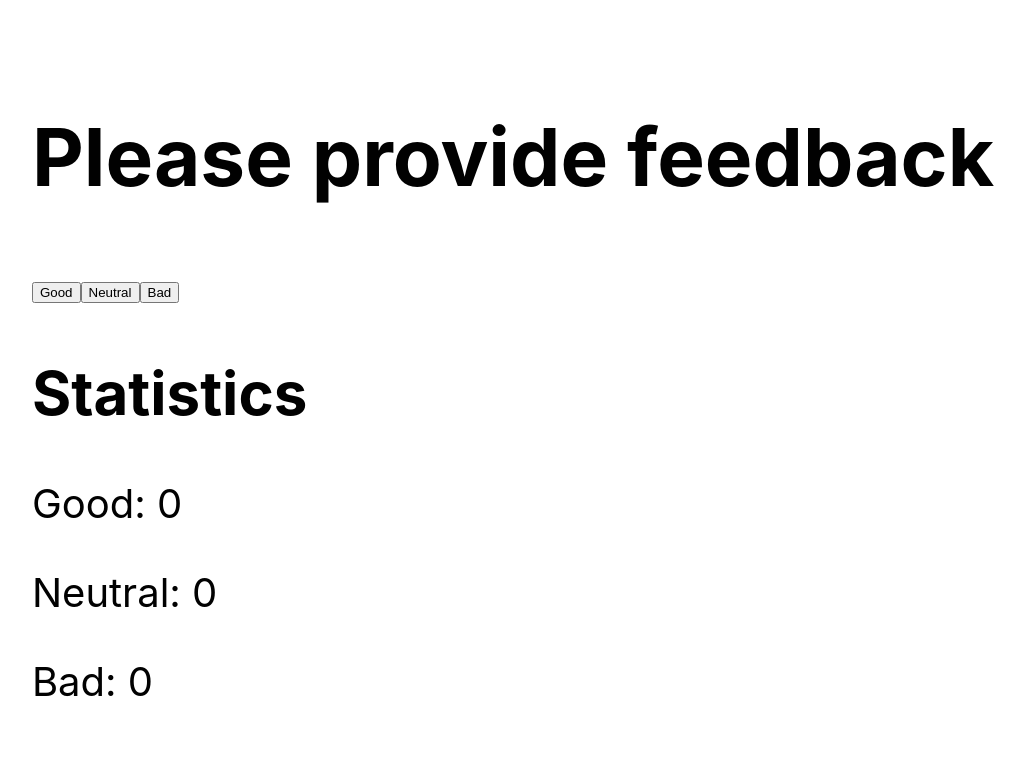
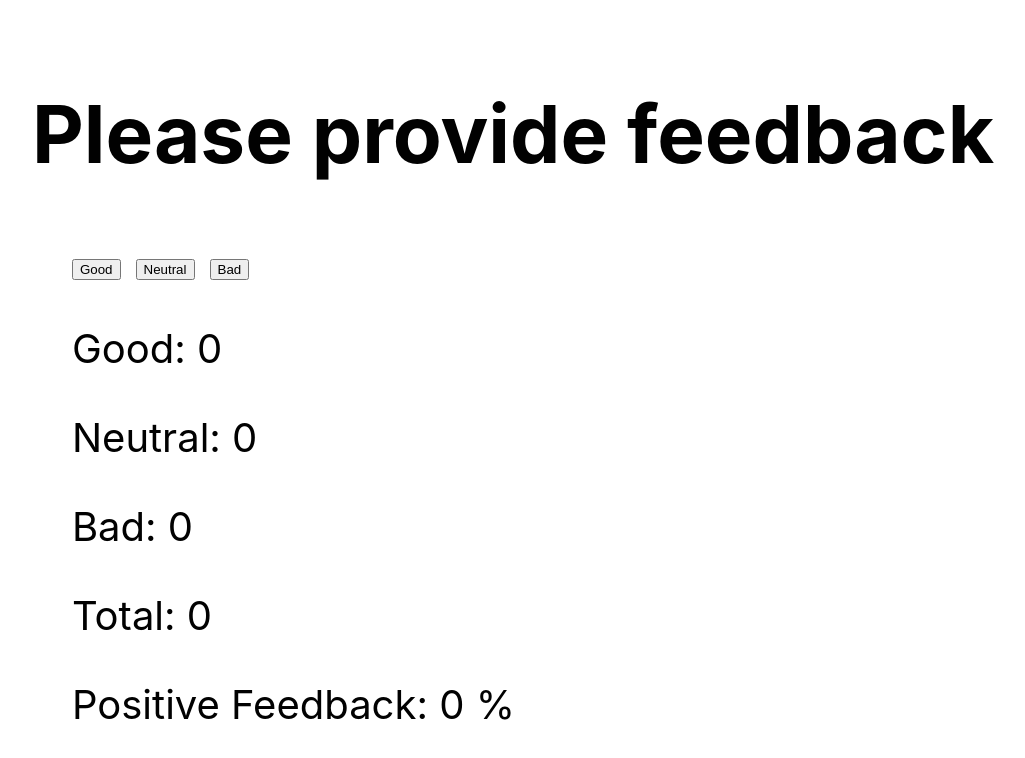
Before and after one commit to ihorkoi/goit-react-hw-02-feedback, a React (Create React App) app: page / in a window 1280 px wide. Shown: the top 758 px of the page, without its empty margins (127-1152 px from the left). Built offline with nearby package versions, Linux system fonts and the light colour scheme.

Commit message:
advanced statistics

```diff
--- a/src/components/App.jsx
+++ b/src/components/App.jsx
@@ -1,5 +1,10 @@
-import { Statistics } from './Statistics';
+import { FeedbackOptions } from './Feedback/FeedbackOptions';
 export const App = () => {
+  const state = {
+    good: 0,
+    neutral: 0,
+    bad: 0,
+  };
   return (
     <div
       style={{
@@ -11,7 +16,7 @@ export const App = () => {
         color: '#010101',
       }}
     >
-      <Statistics></Statistics>
+      <FeedbackOptions></FeedbackOptions>
     </div>
   );
 };
--- /dev/null
+++ b/src/components/Feedback/FeedbackOptions.jsx
@@ -0,0 +1,44 @@
+import { Component } from 'react';
+import { Statistics } from 'components/Statistics/Statistics';
+import { FeedbackOptionssss } from 'components/Feedback/buttons';
+
+export class FeedbackOptions extends Component {
+  state = {
+    good: 0,
+    neutral: 0,
+    bad: 0,
+  };
+  addFeedback = evt => {
+    this.setState(state => {
+      return (state[evt.target.value] += 1);
+    });
+  };
+  countTotalFeedback() {
+    return this.state.good + this.state.bad + this.state.neutral;
+  }
+  countPositiveFeedbackPercentage() {
+    return this.state.good === 0
+      ? 0
+      : (this.state.good / this.countTotalFeedback()) * 100;
+  }
+  render() {
+    const { good, bad, neutral } = this.state;
+    return (
+      <div>
+        <h1>Please provide feedback</h1>
+        <FeedbackOptionssss
+          stats={this.state}
+          onClick={this.addFeedback}
+        ></FeedbackOptionssss>
+
+        <Statistics
+          good={good}
+          neutral={neutral}
+          bad={bad}
+          total={this.countTotalFeedback()}
+          positivePercentage={this.countPositiveFeedbackPercentage()}
+        ></Statistics>
+      </div>
+    );
+  }
+}
--- /dev/null
+++ b/src/components/Feedback/buttons.jsx
@@ -0,0 +1,25 @@
+import { Component } from 'react';
+
+export class FeedbackOptionssss extends Component {
+  render() {
+    const { stats, onClick } = this.props;
+    return (
+      <ul
+        style={{
+          display: 'flex',
+          gap: 15,
+        }}
+      >
+        {Object.keys(stats).map(value => {
+          return (
+            <li key={value}>
+              <button type="button" onClick={onClick} value={value}>
+                {value.charAt(0).toUpperCase() + value.slice(1)}
+              </button>
+            </li>
+          );
+        })}
+      </ul>
+    );
+  }
+}
--- a/src/components/Statistics.jsx
+++ /dev/null
@@ -1,46 +0,0 @@
-import { Component } from 'react';
-export class Statistics extends Component {
-  state = {
-    good: 0,
-    neutral: 0,
-    bad: 0,
-  };
-  addRespond = evt => {
-    this.setState(state => {
-      console.log('call');
-      return (state[evt.target.value] += 1);
-    });
-  };
-  render() {
-    const { good, bad, neutral } = this.state;
-    return (
-      <div>
-        <h1>Please provide feedback</h1>
-        <div>
-          <button type="button" onClick={this.addRespond} value={'good'}>
-            Good
-          </button>
-          <button type="button" onClick={this.addRespond} value={'neutral'}>
-            Neutral
-          </button>
-          <button type="button" onClick={this.addRespond} value={'bad'}>
-            Bad
-          </button>
-        </div>
-        <h2>Statistics</h2>
-        <p>
-          Good:
-          <span> {good}</span>
-        </p>
-        <p>
-          Neutral:
-          <span> {neutral}</span>
-        </p>
-        <p>
-          Bad:
-          <span> {bad}</span>
-        </p>
-      </div>
-    );
-  }
-}
--- /dev/null
+++ b/src/components/Statistics/Statistics.jsx
@@ -0,0 +1,42 @@
+import { Component } from 'react';
+
+export class Statistics extends Component {
+  //   state = {
+  //     total: 0,
+  //     ...this.props,
+  //   };
+  //   countTotalFeedback = () => {
+  //     console.log(this.state);
+  //     this.setState(state => {
+  //       return {
+  //         total: state.stats.good + state.stats.bad + state.stats.neutral,
+  //       };
+  //     });
+  //   };
+  render() {
+    return (
+      <ul>
+        {Object.keys(this.props).map(value => {
+          if (value === 'positivePercentage') {
+            return (
+              <li key={'positivePercentage'}>
+                <p>
+                  Positive Feedback:
+                  <span> {this.props[value].toFixed(0)} %</span>
+                </p>
+              </li>
+            );
+          }
+          return (
+            <li key={value}>
+              <p>
+                {value.charAt(0).toUpperCase() + value.slice(1)}:
+                <span> {this.props[value]}</span>
+              </p>
+            </li>
+          );
+        })}
+      </ul>
+    );
+  }
+}
--- a/src/index.css
+++ b/src/index.css
@@ -13,3 +13,6 @@ code {
   font-family: source-code-pro, Menlo, Monaco, Consolas, 'Courier New',
     monospace;
 }
+ul {
+  list-style: none;
+}
```
Also changed, not shown: src/components/Feedback/FeedbackOptions.styled.js (added).
